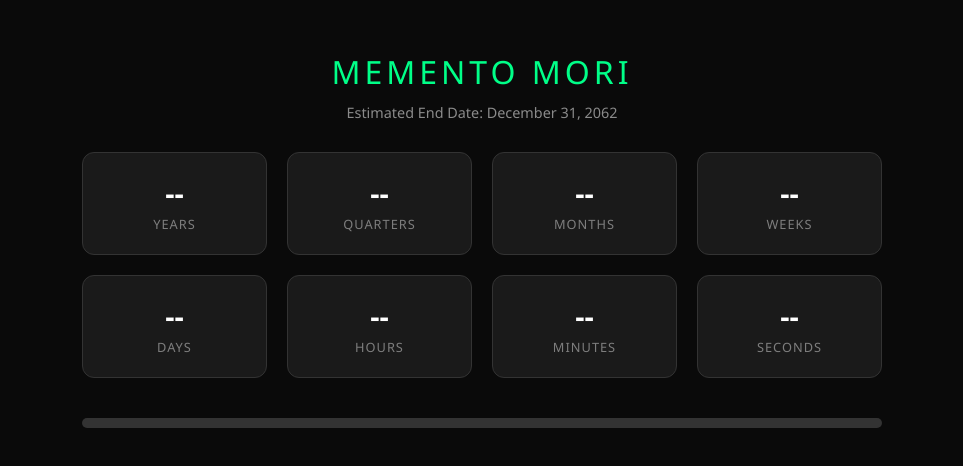
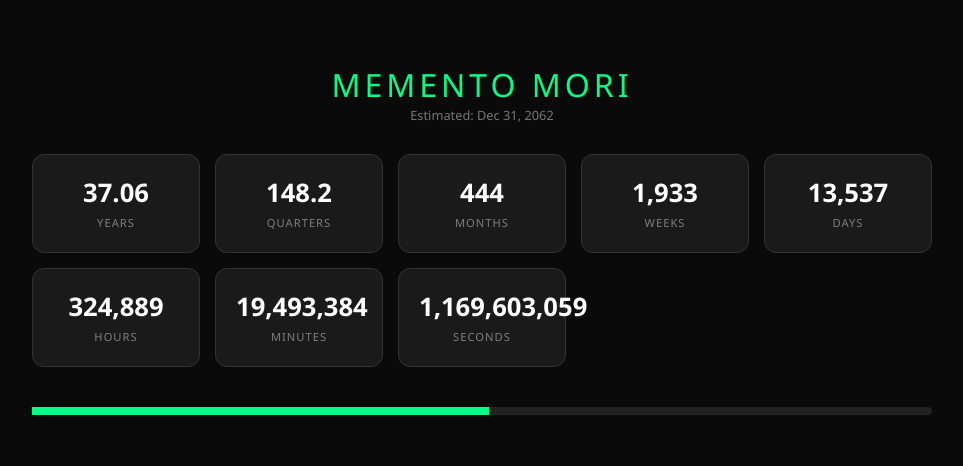
Before and after one commit to gitstat-web/life-timer, a plain HTML site: page index.html in a window 1280 px wide. Shown: the part 192-658 px from the top of the page, without its empty margins (158-1121 px from the left). Drawn offline with Linux system fonts and the light colour scheme.

Commit message:
Refactor HTML and CSS for improved layout and styling

```diff
--- a/index.html
+++ b/index.html
@@ -11,11 +11,10 @@
             --accent-color: #00ff88;
             --text-color: #e0e0e0;
         }
-
         body {
             background-color: var(--bg-color);
             color: var(--text-color);
-            font-family: 'Segoe UI', Tahoma, Geneva, Verdana, sans-serif;
+            font-family: 'Segoe UI', sans-serif;
             display: flex;
             flex-direction: column;
             align-items: center;
@@ -24,79 +23,39 @@
             margin: 0;
             padding: 20px;
         }
-
-        h1 {
-            font-weight: 200;
-            letter-spacing: 4px;
-            margin-bottom: 10px;
-            color: var(--accent-color);
-        }
-
-        .end-date {
-            font-size: 0.9rem;
-            opacity: 0.6;
-            margin-bottom: 30px;
-        }
-
+        h1 { font-weight: 200; letter-spacing: 4px; color: var(--accent-color); margin-bottom: 0; }
+        .end-date { font-size: 0.8rem; opacity: 0.5; margin-bottom: 30px; }
         .grid {
             display: grid;
-            grid-template-columns: repeat(auto-fit, minmax(150px, 1fr));
-            gap: 20px;
+            grid-template-columns: repeat(auto-fit, minmax(140px, 1fr));
+            gap: 15px;
             width: 100%;
-            max-width: 800px;
+            max-width: 900px;
         }
-
         .card {
             background: var(--card-bg);
             padding: 20px;
             border-radius: 12px;
             text-align: center;
             border: 1px solid #333;
-            transition: transform 0.2s;
         }
-
-        .card:hover {
-            transform: translateY(-5px);
-            border-color: var(--accent-color);
-        }
-
-        .number {
-            display: block;
-            font-size: 1.8rem;
-            font-weight: bold;
-            color: #fff;
-        }
-
-        .label {
-            font-size: 0.8rem;
-            text-transform: uppercase;
-            letter-spacing: 1px;
-            opacity: 0.5;
-            margin-top: 5px;
-        }
-
+        .number { display: block; font-size: 1.6rem; font-weight: bold; color: #fff; }
+        .label { font-size: 0.7rem; text-transform: uppercase; letter-spacing: 1px; opacity: 0.5; }
         .progress-container {
             width: 100%;
-            max-width: 800px;
-            background: #333;
-            height: 10px;
-            border-radius: 5px;
+            max-width: 900px;
+            background: #222;
+            height: 8px;
+            border-radius: 4px;
             margin-top: 40px;
-            overflow: hidden;
         }
-
-        #progress-bar {
-            height: 100%;
-            background: var(--accent-color);
-            width: 0%;
-            transition: width 1s linear;
-        }
+        #progress-bar { height: 100%; background: var(--accent-color); width: 0%; transition: width 1s linear; }
     </style>
 </head>
 <body>
 
     <h1>MEMENTO MORI</h1>
-    <div class="end-date">Estimated End Date: December 31, 2062</div>
+    <div class="end-date">Estimated: Dec 31, 2062</div>
 
     <div class="grid">
         <div class="card"><span class="number" id="years">--</span><span class="label">Years</span></div>
@@ -109,39 +68,65 @@
         <div class="card"><span class="number" id="seconds">--</span><span class="label">Seconds</span></div>
     </div>
 
-    <div class="progress-container">
-        <div id="progress-bar"></div>
-    </div>
+    <div class="progress-container"><div id="progress-bar"></div></div>
 
     <script>
-        const birthDate = new Date('1987-10-01');
-        const deathDate = new Date('2062-12-31');
-        const totalLifeMs = deathDate - birthDate;
+        function updateTimer() {
+            try {
+                // Using explicit numbers for the date to avoid timezone/format errors
+                // Date(year, monthIndex, day, hours, minutes, seconds)
+                // Note: Month is 0-indexed (0=Jan, 9=Oct)
+                const birthDate = new Date(1987, 9, 1);
+                const deathDate = new Date(2062, 12, 31);
+                const now = new Date();
 
-        function updateTimer() {
-            const now = new Date();
-            const diff = deathDate - now;
+                const diff = deathDate - now;
+                const totalLife = deathDate - birthDate;
 
-            if (diff <= 0) {
-                document.body.innerHTML = "<h1>Time is up.</h1>";
-                return;
+                if (diff <= 0) {
+                    document.querySelector('h1').innerText = "TIME EXPIRED";
+                    return;
+                }
+
+                // Math constants
+                const second = 1000;
+                const minute = second * 60;
+                const hour = minute * 60;
+                const day = hour * 24;
+                const yearMs = day * 365.25;
+
+                // Value Calculations
+                const y = diff / yearMs;
+                const q = y * 4;
+                const m = y * 12;
+                const w = diff / (day * 7);
+                const d = diff / day;
+                const hr = diff / hour;
+                const min = diff / minute;
+                const sec = diff / second;
+
+                // Push to Screen
+                document.getElementById('years').innerText = y.toFixed(2);
+                document.getElementById('quarters').innerText = q.toFixed(1);
+                document.getElementById('months').innerText = Math.floor(m).toLocaleString();
+                document.getElementById('weeks').innerText = Math.floor(w).toLocaleString();
+                document.getElementById('days').innerText = Math.floor(d).toLocaleString();
+                document.getElementById('hours').innerText = Math.floor(hr).toLocaleString();
+                document.getElementById('minutes').innerText = Math.floor(min).toLocaleString();
+                document.getElementById('seconds').innerText = Math.floor(sec).toLocaleString();
+
+                // Progress Bar
+                const lived = now - birthDate;
+                const percent = (lived / totalLife) * 100;
+                document.getElementById('progress-bar').style.width = percent + "%";
+
+            } catch (err) {
+                console.log("Timer Error:", err);
             }
+        }
 
-            // Calculations
-            const seconds = Math.floor(diff / 1000);
-            const minutes = Math.floor(seconds / 60);
-            const hours = Math.floor(minutes / 60);
-            const days = Math.floor(hours / 24);
-            const weeks = Math.floor(days / 7);
-
-            // Approximations for months/quarters/years
-            const years = diff / (1000 * 60 * 60 * 24 * 365.25);
-            const months = years * 12;
-            const quarters = years * 4;
-
-            // Update DOM
-            document.getElementById('years').innerText = years.toFixed(2);
-            document.getElementById('quarters').innerText = quarters.toFixed(1);
-            document.getElementById('months').innerText = Math.floor(months).toLocaleString();
-            document.getElementById('weeks').innerText = Math.floor(weeks).toLocaleString();
-            document.getElementById('days').innerText = Math.floor(days).toLocaleString();
+        setInterval(updateTimer, 1000);
+        updateTimer();
+    </script>
+</body>
+</html>
```
